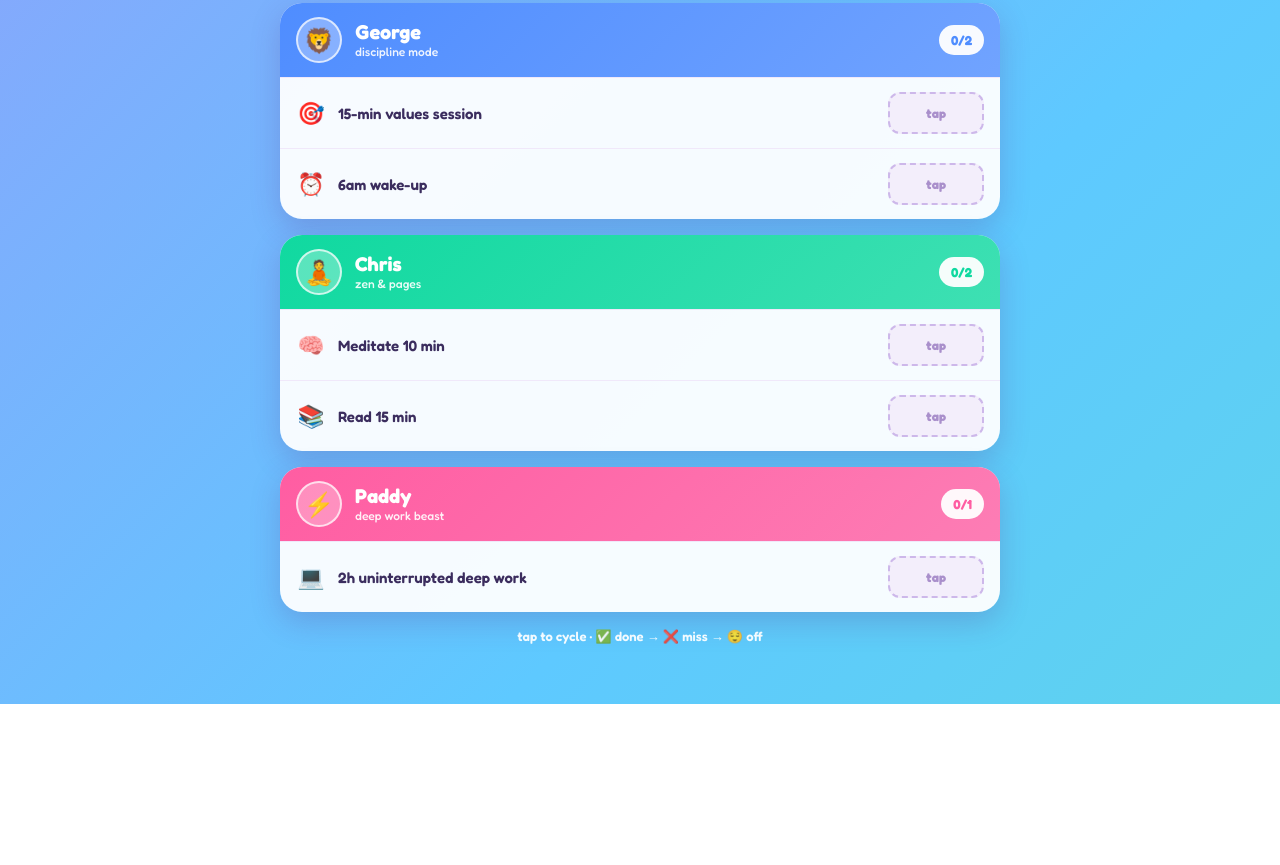
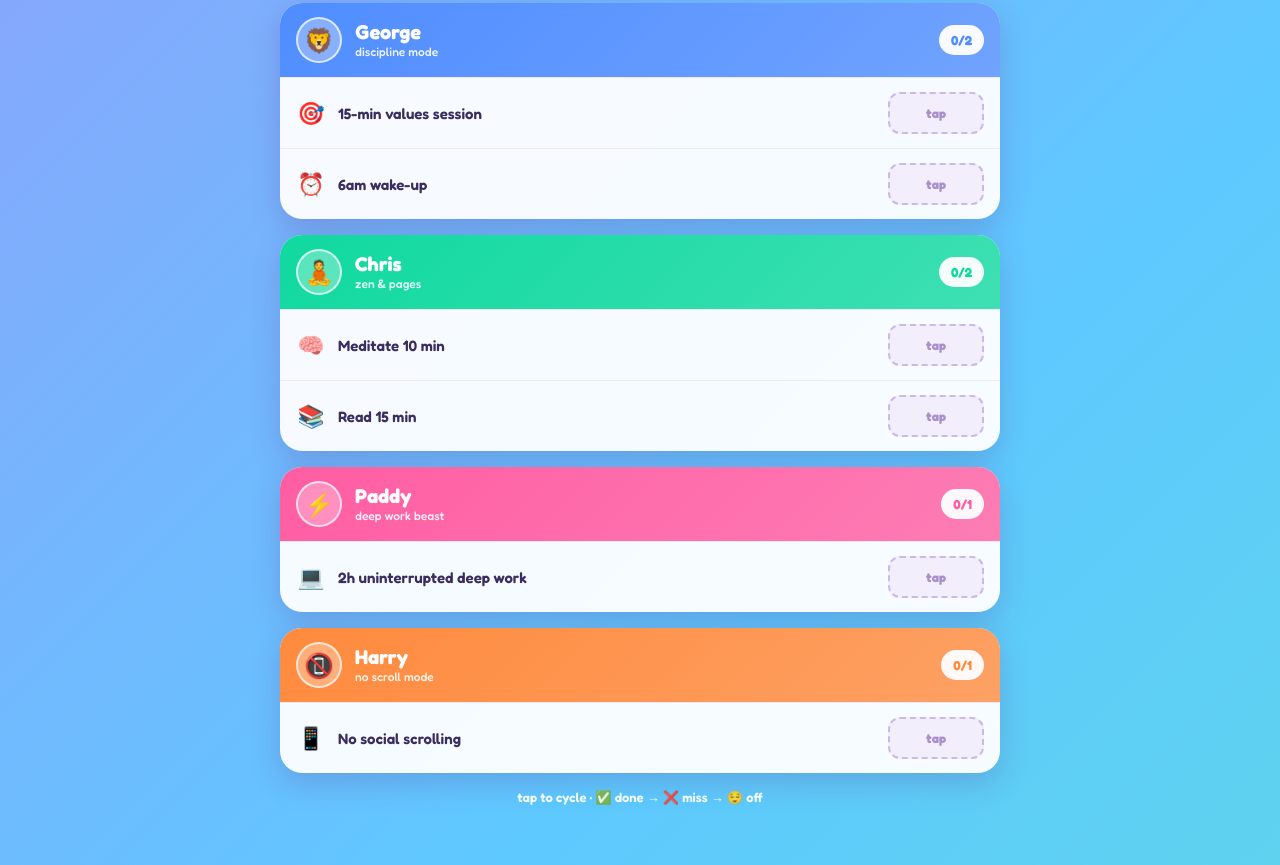
Before and after one commit to chriscainadvo/habit-group, a plain HTML site: page index.html in a window 1280 px wide. Shown: the part 414-1279 px from the top of the page. Before the commit the page ends 1118 px from the top, so only its background shows below. Drawn offline with Linux system fonts and the light colour scheme.

Commit message:
Add files via upload

```diff
--- a/index.html
+++ b/index.html
@@ -170,6 +170,8 @@ const PEOPLE=[
    habits:[{id:'med',label:'Meditate 10 min',emoji:'🧠'},{id:'read',label:'Read 15 min',emoji:'📚'}]},
   {id:'paddy',name:'Paddy',av:'⚡',color:'#FF5DA2',sub:'deep work beast',
    habits:[{id:'deep',label:'2h uninterrupted deep work',emoji:'💻'}]},
+  {id:'harry',name:'Harry',av:'📵',color:'#FF8A3D',sub:'no scroll mode',
+   habits:[{id:'scroll',label:'No social scrolling',emoji:'📱'}]},
 ];
 const MON=['Jan','Feb','Mar','Apr','May','Jun','Jul','Aug','Sep','Oct','Nov','Dec'];
 const DY=['Sun','Mon','Tue','Wed','Thu','Fri','Sat'];
@@ -265,7 +267,7 @@ function renderBoard(){
     const first=anyData&&!allEqual&&i===0;
     const payer=anyData&&!allEqual&&i===rows.length-1;
     const el=document.createElement('div'); el.className='lbrow'+(first?' first':'')+(payer?' payer':'');
-    el.innerHTML=`<div class="medal">${medals[i]||'•'}</div>
+    el.innerHTML=`<div class="medal">${medals[i]||(i+1)}</div>
       <div class="lbbar" style="--pc:${r.color}">
         <div class="lbav">${r.av}</div>
         <div class="lbwho"><div class="lbnm">${r.name} ${payer?'<span class=paytag>💸 paying</span>':''}</div><div class="lbsub">${r.sub}</div></div>
@@ -314,7 +316,7 @@ function drawShareCard(){
     const first=anyData&&!allEqual&&i===0, payer=anyData&&!allEqual&&i===rows.length-1;
     rr(x,cx,y,cw,150,30);x.fillStyle=first?'#FFF0B8':payer?'#FFDCEC':'#FFFFFF';x.fill();
     x.fillStyle=r.color;rr(x,cx,y,16,150,8);x.fill();
-    x.textAlign='left';x.font='62px Fredoka,sans-serif';x.fillText(medals[i]||'•',cx+34,y+98);
+    x.textAlign='left';x.font='62px Fredoka,sans-serif';x.fillText(medals[i]||String(i+1),cx+34,y+98);
     x.font='52px Fredoka,sans-serif';x.fillText(r.av,cx+150,y+98);
     x.fillStyle='#3B2D5E';x.font='700 48px Fredoka,sans-serif';x.fillText(r.name,cx+235,y+85);
     x.font='600 28px Fredoka,sans-serif';x.fillStyle=payer?'#E0357F':'#9580B5';
```
